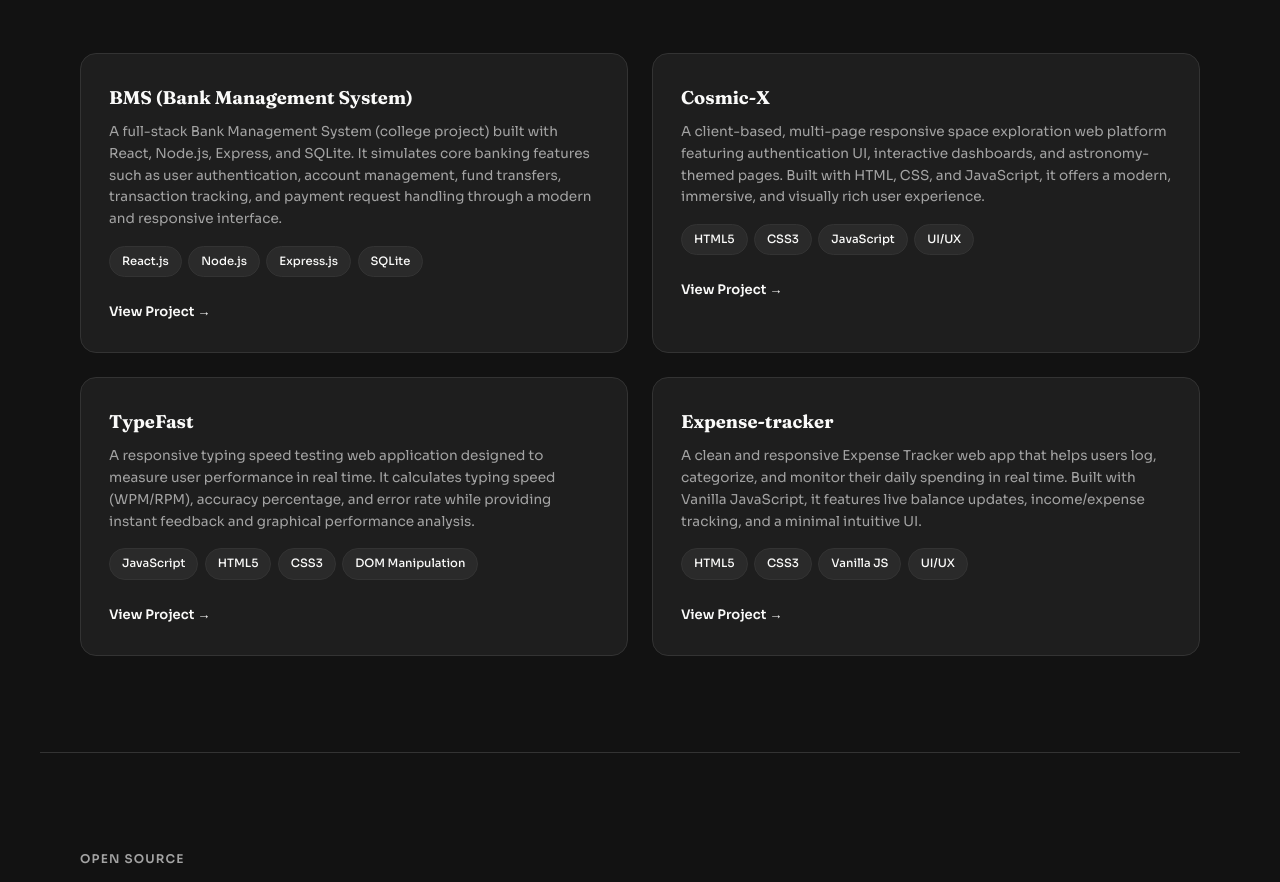
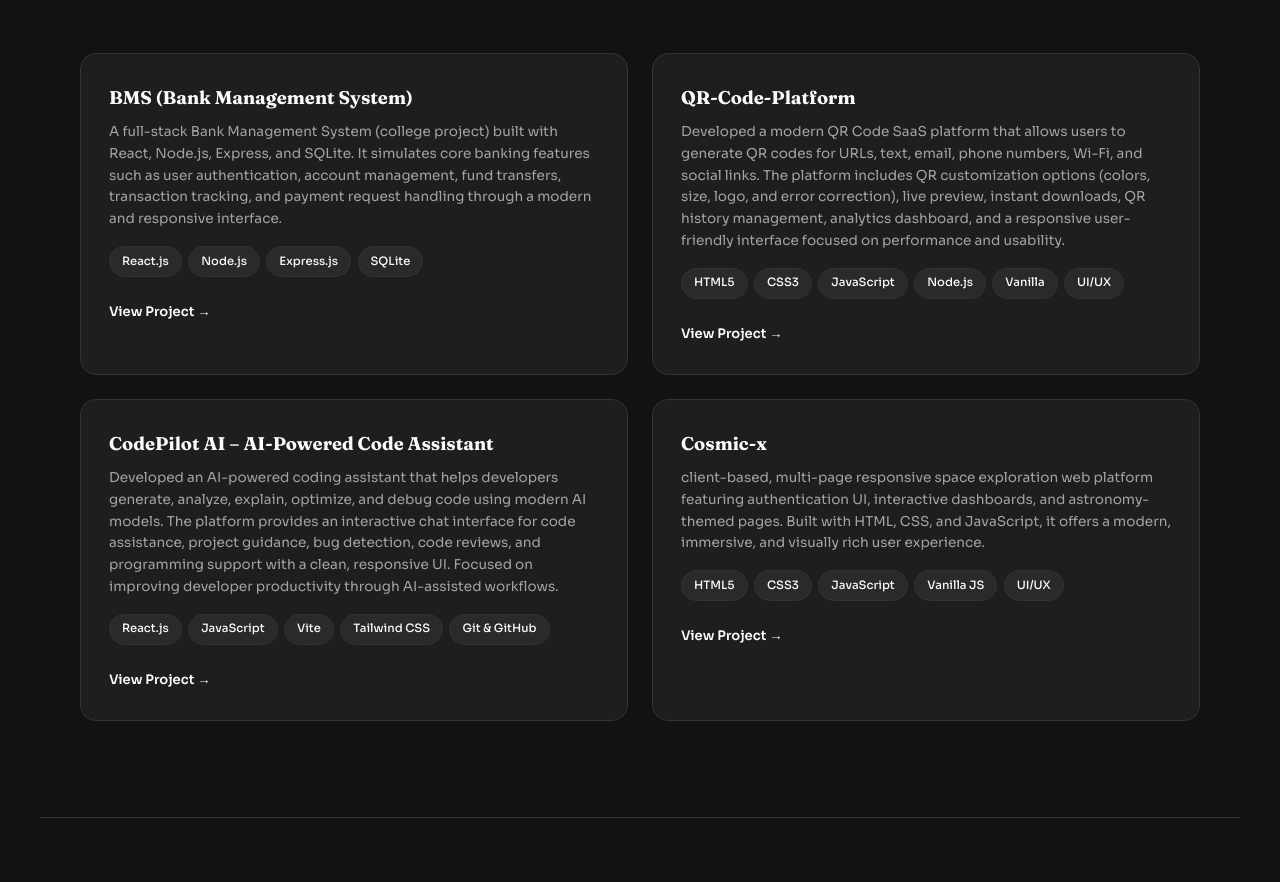
Before and after one commit to Tejasdevs/portfolio, a plain HTML site: page index.html in a window 1280 px wide. Shown: the part 4670-5552 px from the top of the page. Drawn offline with nearby package versions, Linux system fonts and the light colour scheme.

Commit message:
Updated project section

```diff
--- a/index.html
+++ b/index.html
@@ -294,41 +294,45 @@
         </div>
         <div class="project-card reveal">
             <div class="project-info">
-                <h4>Cosmic-X</h4>
-                <p>A client-based, multi-page responsive space exploration web platform featuring authentication UI, interactive dashboards, and astronomy-themed pages. Built with HTML, CSS, and JavaScript, it offers a modern, immersive, and visually rich user experience.</p>
+                <h4>QR-Code-Platform</h4>
+                <p>Developed a modern QR Code SaaS platform that allows users to generate QR codes for URLs, text, email, phone numbers, Wi-Fi, and social links. The platform includes QR customization options (colors, size, logo, and error correction), live preview, instant downloads, QR history management, analytics dashboard, and a responsive user-friendly interface focused on performance and usability.</p>
                 <div class="project-tags">
                     <span>HTML5</span>
                     <span>CSS3</span>
                     <span>JavaScript</span>
+                    <span>Node.js</span>
+                    <span>Vanilla</span>
                     <span>UI/UX</span>
                 </div>
-                <a href="https://cosmic-x-rho.vercel.app/" target="_blank" class="project-link">View Project →</a>
+                <a href="https://qr-code-hazel-chi.vercel.app/" target="_blank" class="project-link">View Project →</a>
             </div>
         </div>
         <div class="project-card reveal">
             <div class="project-info">
-                <h4>TypeFast</h4>
-                <p>A responsive typing speed testing web application designed to measure user performance in real time. It calculates typing speed (WPM/RPM), accuracy percentage, and error rate while providing instant feedback and graphical performance analysis.</p>
+                <h4>CodePilot AI – AI-Powered Code Assistant</h4>
+                <p>Developed an AI-powered coding assistant that helps developers generate, analyze, explain, optimize, and debug code using modern AI models. The platform provides an interactive chat interface for code assistance, project guidance, bug detection, code reviews, and programming support with a clean, responsive UI. Focused on improving developer productivity through AI-assisted workflows.</p>
                 <div class="project-tags">
+                    <span>React.js</span>
                     <span>JavaScript</span>
-                    <span>HTML5</span>
-                    <span>CSS3</span>
-                    <span>DOM Manipulation</span>
+                    <span>Vite</span>
+                    <span>Tailwind CSS</span>
+                  <span>Git & GitHub</span>
                 </div>
-                <a href="https://type-fast-tejas.vercel.app/" target="_blank" class="project-link">View Project →</a>
+                <a href="https://code-pilot-ai-ten.vercel.app/" target="_blank" class="project-link">View Project →</a>
             </div>
         </div>
         <div class="project-card reveal">
             <div class="project-info">
-                <h4>Expense-tracker</h4>
-                <p>A clean and responsive Expense Tracker web app that helps users log, categorize, and monitor their daily spending in real time. Built with Vanilla JavaScript, it features live balance updates, income/expense tracking, and a minimal intuitive UI.</p>
+                <h4>Cosmic-x</h4>
+                <p> client-based, multi-page responsive space exploration web platform featuring authentication UI, interactive dashboards, and astronomy-themed pages. Built with HTML, CSS, and JavaScript, it offers a modern, immersive, and visually rich user experience.</p>
                 <div class="project-tags">
                     <span>HTML5</span>
                     <span>CSS3</span>
+                    <span>JavaScript</span>
                     <span>Vanilla JS</span>
                     <span>UI/UX</span>
                 </div>
-                <a href="https://tejas-et.vercel.app/" target="_blank" class="project-link">View Project →</a>
+                <a href="https://cosmic-x-rho.vercel.app/" target="_blank" class="project-link">View Project →</a>
             </div>
         </div>
     </div>
```
